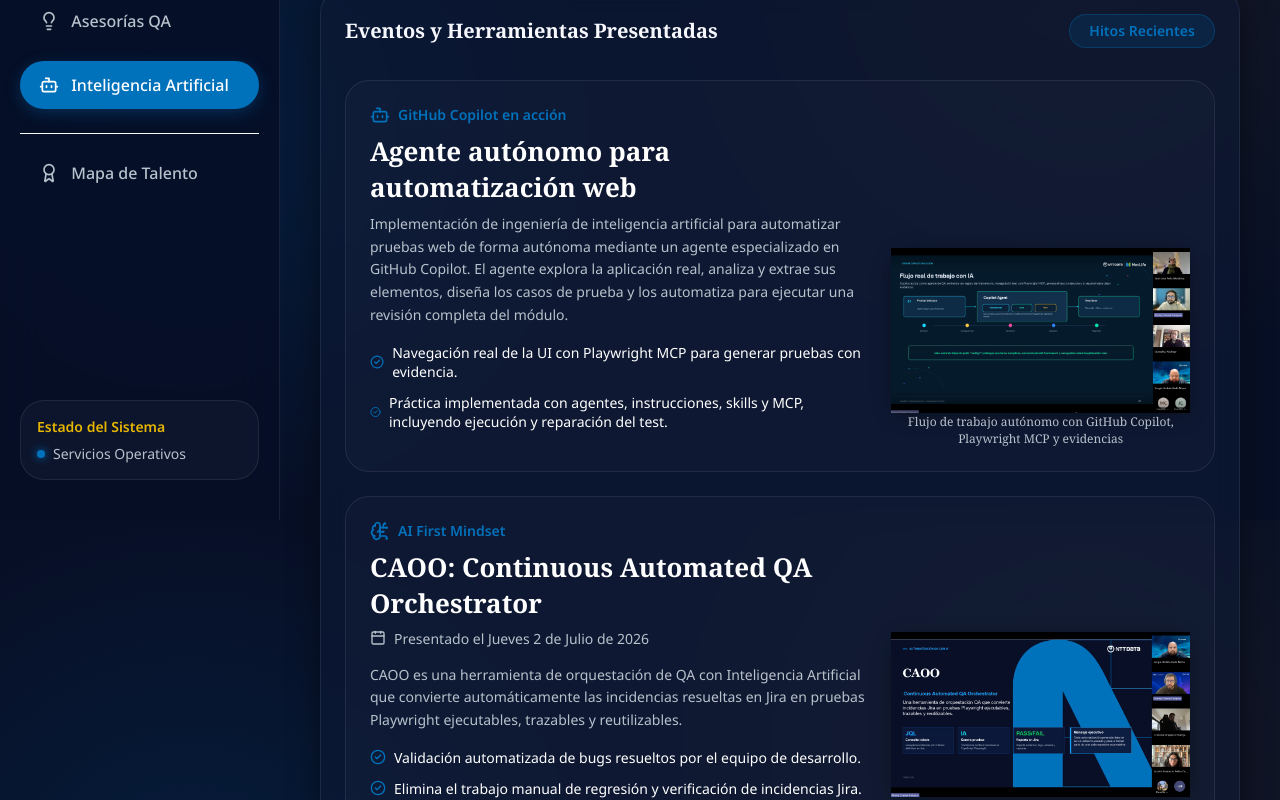
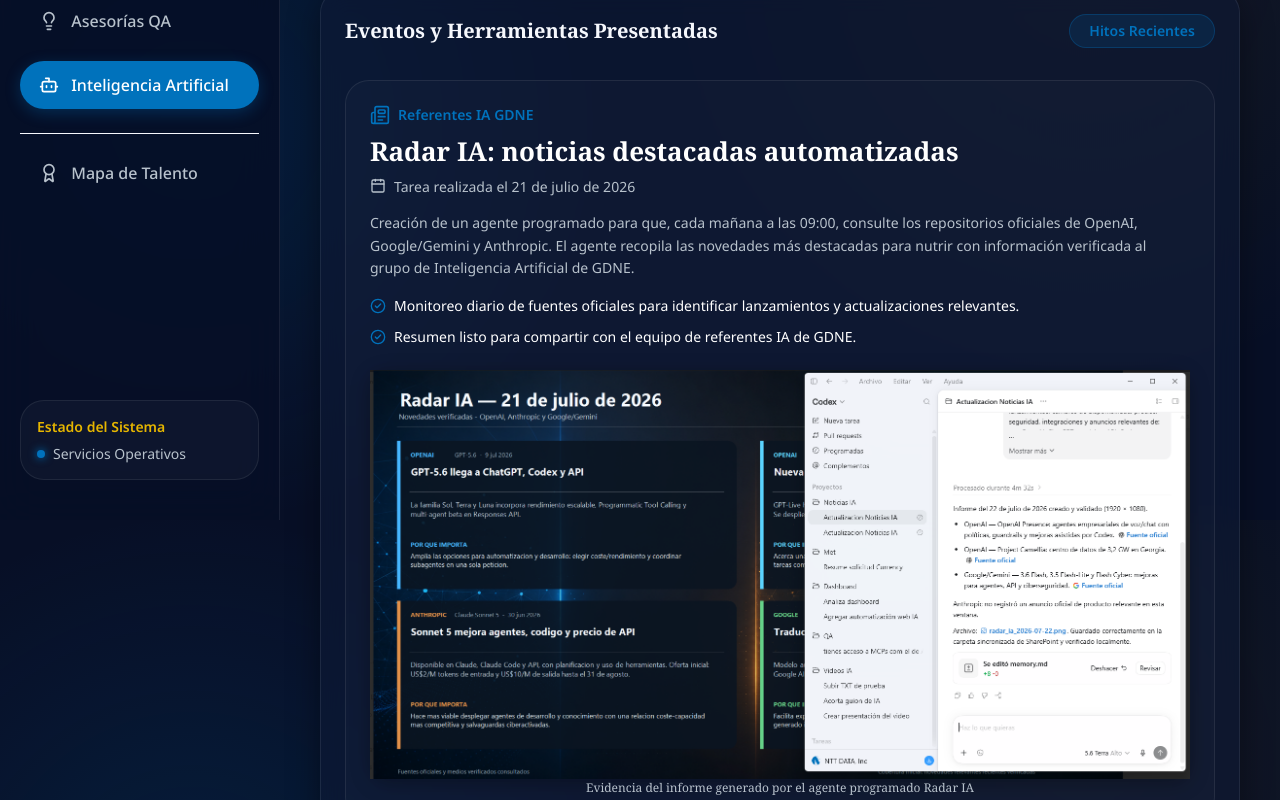
Before and after one commit to TuxMarley/dashboard, a React (Vite) app: page /ia in a window 1280 px wide. Shown: the part 280-1080 px from the top of the page. Built offline with nearby package versions, Linux system fonts and the light colour scheme.

Commit message:
Add scheduled AI news radar

```diff
--- a/src/pages/InteligenciaArtificial.jsx
+++ b/src/pages/InteligenciaArtificial.jsx
@@ -1,5 +1,5 @@
 import React from 'react';
-import { Bot, Calendar, BrainCircuit, CheckCircle2, Presentation } from 'lucide-react';
+import { Bot, Calendar, BrainCircuit, CheckCircle2, Newspaper, Presentation } from 'lucide-react';
 
 const InteligenciaArtificial = () => {
   return (
@@ -12,6 +12,52 @@
           <h3 className="font-semibold text-xl">Eventos y Herramientas Presentadas</h3>
           <div className="pill-tag" style={{ background: 'rgba(0, 114, 188, 0.15)', color: 'var(--brand-blue)', borderColor: 'rgba(0, 114, 188, 0.3)' }}>
             <span>Hitos Recientes</span>
+          </div>
+        </div>
+
+        {/* Scheduled AI news radar card */}
+        <div className="p-6 rounded-3xl" style={{ background: 'rgba(255, 255, 255, 0.02)', border: '1px solid var(--glass-border)' }}>
+          <div className="flex-col gap-6">
+            <div className="flex-col">
+              <div className="flex items-center gap-2 mb-2 text-sm text-cyan font-semibold">
+                <Newspaper size={20} />
+                <span>Referentes IA GDNE</span>
+              </div>
+
+              <h4 className="font-serif font-bold text-2xl text-white mb-2">Radar IA: noticias destacadas automatizadas</h4>
+
+              <div className="flex items-center gap-2 text-sm text-muted mb-4">
+                <Calendar size={16} />
+                <span>Tarea realizada el 21 de julio de 2026</span>
+              </div>
+
+              <p className="text-sm text-muted mb-4 leading-relaxed">
+                Creación de un agente programado para que, cada mañana a las 09:00, consulte los repositorios oficiales de OpenAI, Google/Gemini y Anthropic. El agente recopila las novedades más destacadas para nutrir con información verificada al grupo de Inteligencia Artificial de GDNE.
+              </p>
+
+              <div className="flex-col gap-2">
+                <div className="flex items-center gap-2 text-sm text-white">
+                  <CheckCircle2 size={16} className="text-cyan" />
+                  <span>Monitoreo diario de fuentes oficiales para identificar lanzamientos y actualizaciones relevantes.</span>
+                </div>
+                <div className="flex items-center gap-2 text-sm text-white mt-1">
+                  <CheckCircle2 size={16} className="text-cyan" />
+                  <span>Resumen listo para compartir con el equipo de referentes IA de GDNE.</span>
+                </div>
+              </div>
+            </div>
+
+            <div className="flex-col items-center" style={{ width: '100%', maxWidth: '920px', alignSelf: 'center' }}>
+              <div className="rounded-2xl overflow-hidden border" style={{ borderColor: 'var(--glass-border)', boxShadow: '0 4px 20px rgba(0, 0, 0, 0.3)' }}>
+                <img
+                  src="/radar_ia_july_21.png"
+                  alt="Evidencia del agente programado Radar IA con noticias de OpenAI, Anthropic y Google Gemini"
+                  className="w-full h-auto object-cover hover:scale-105 transition-transform duration-300"
+                  style={{ display: 'block' }}
+                />
+              </div>
+              <p className="text-xs text-muted text-center mt-2 font-serif italic">Evidencia del informe generado por el agente programado Radar IA</p>
+            </div>
           </div>
         </div>
 
```
Also changed, not shown: public/radar_ia_july_21.png (added).
